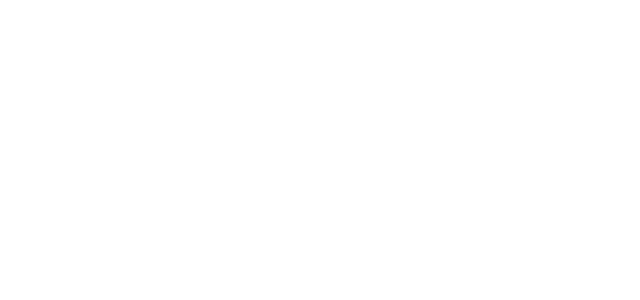
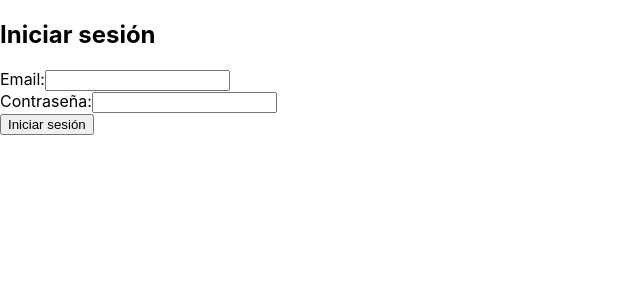
Before and after one commit to nicolasbus/goalmaster, a React (Create React App) app in the folder client/: page /login in a window 1280 px wide. Before the commit this address had no page. Shown: the top 300 px of the page, without its empty margins (0-640 px from the left). Built offline with nearby package versions, Linux system fonts and the light colour scheme.

Commit message:
inicio de sesion con cognito

```diff
--- a/client/src/App.js
+++ b/client/src/App.js
@@ -1,5 +1,6 @@
 import ConfirmCode from './components/ConfirmCode';
 import Home from './pages/Home';
+import Login from './pages/Login';
 import SignUp from './pages/SignUp';
 import { BrowserRouter, Routes, Route } from 'react-router-dom';
 
@@ -8,6 +9,7 @@ function App() {
     <BrowserRouter>
       <Routes>
         <Route path="/" element={<Home />} />
+        <Route path="/login" element={<Login />} />
         <Route path="/registrarse" element={<SignUp />} />
         <Route path="/autenticacion" element={<ConfirmCode />} />
       </Routes>
--- /dev/null
+++ b/client/src/pages/Login.js
@@ -0,0 +1,54 @@
+import React, { useState } from 'react';
+import axios from 'axios';
+
+const Login = () => {
+  const [email, setEmail] = useState('');
+  const [password, setPassword] = useState('');
+  const [errorMessage, setErrorMessage] = useState('');
+
+  const handleSubmit = async (e) => {
+    e.preventDefault();
+
+    try {
+      const response = await axios.post('http://localhost:3000/auth/login', {
+        email,
+        password,
+      });
+
+      console.log('Inicio de sesión exitoso:', response.data);
+    } catch (error) {
+      console.log('Error al iniciar sesión:', error.response.data.error);
+      setErrorMessage('Error al iniciar sesión. Verifica tus credenciales.');
+    }
+  };
+
+  return (
+    <div>
+      <h2>Iniciar sesión</h2>
+      <form onSubmit={handleSubmit}>
+        <div>
+          <label>Email:</label>
+          <input
+            type="email"
+            value={email}
+            onChange={(e) => setEmail(e.target.value)}
+            required
+          />
+        </div>
+        <div>
+          <label>Contraseña:</label>
+          <input
+            type="password"
+            value={password}
+            onChange={(e) => setPassword(e.target.value)}
+            required
+          />
+        </div>
+        <button type="submit">Iniciar sesión</button>
+      </form>
+      {errorMessage && <p>{errorMessage}</p>}
+    </div>
+  );
+};
+
+export default Login;
```
Also changed, not shown: 1 other file (tests, documents, lock files or other folders).
